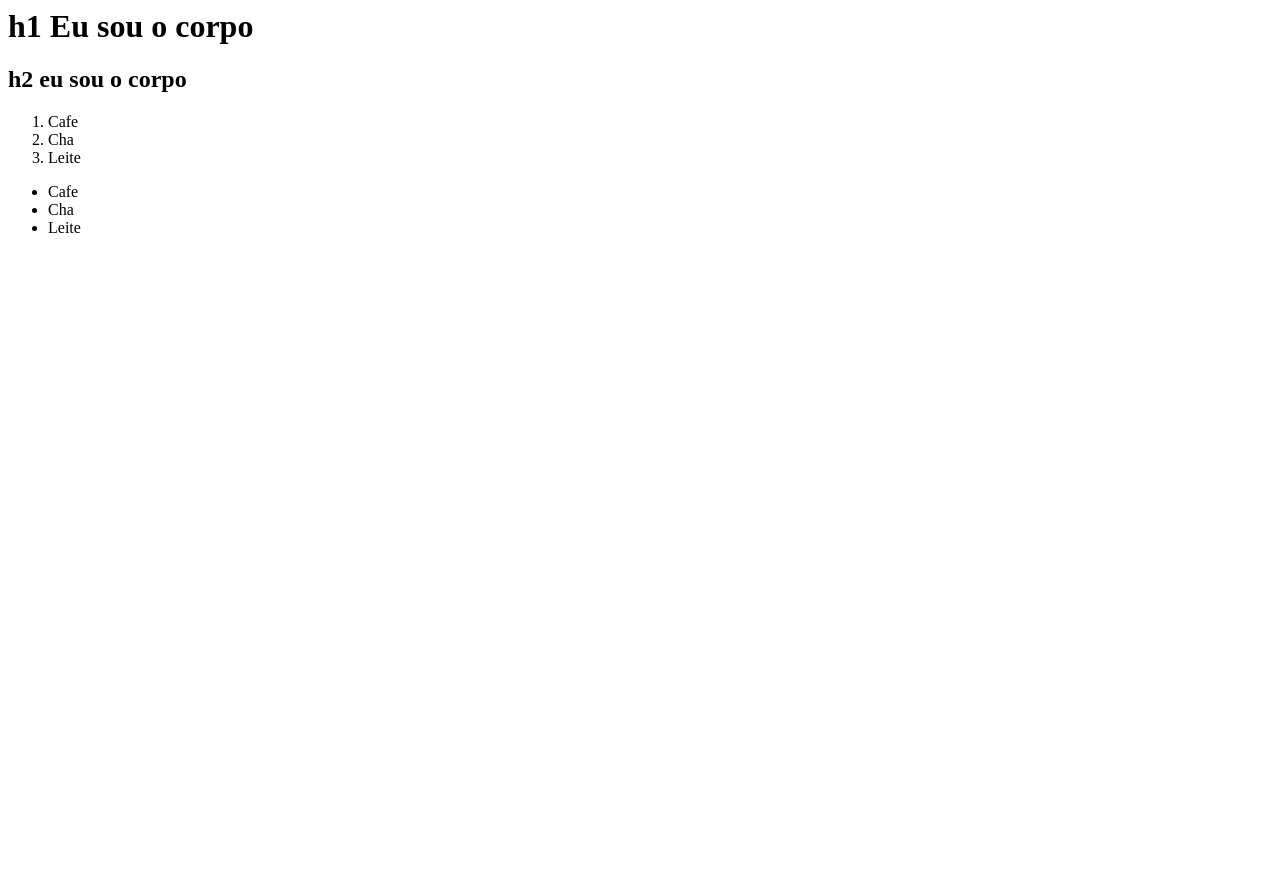
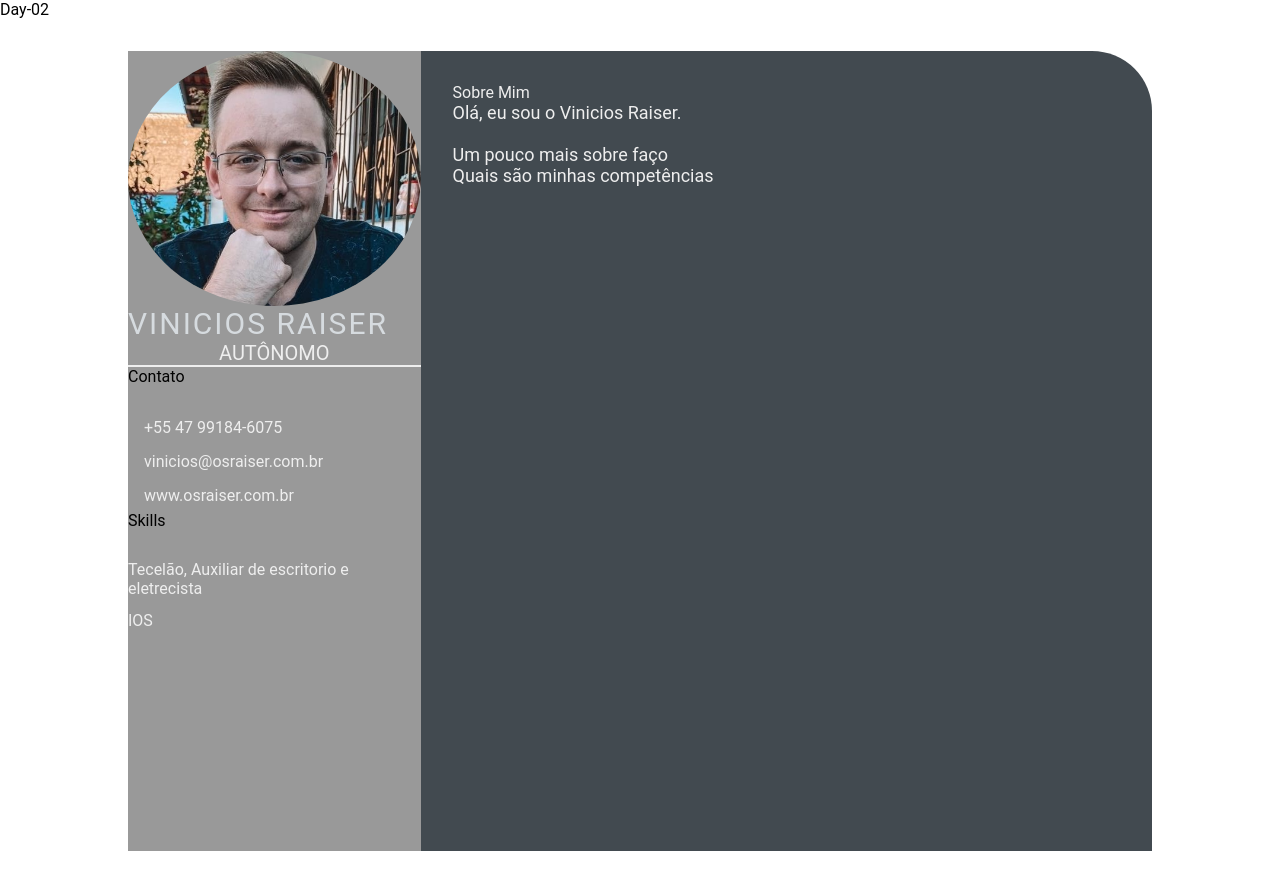
Before and after one commit to Raiservinicios/Raiservinicios.github.io, a plain HTML site: page index.html in a window 1280 px wide. Before the commit the page ends 800 px from the top, so only its background shows below. Drawn offline with Linux system fonts and the light colour scheme.

Commit message:
Day 02 - Curriculo (#4)
* feature: add Curriculo Vinicios.html

* feature: add index.html

```diff
--- a/index.html
+++ b/index.html
@@ -1,20 +1,60 @@
-<html>
-    <head>
-        <title>
-            Olá eu sou a cabeca
-        </title>
-    </head>
-    <body>
-        <h1>h1 Eu sou o corpo</h1>
-        <h2>h2 eu sou o corpo</h2>
-    </body>
-    <ol>
-        <li>Cafe</li>
-        <li>Cha</li>
-        <li>Leite</li>
-    </ol>
-    <ul><li>Cafe</li>
-        <li>Cha</li>
-        <li>Leite</li>
-    </ul>
+Day-02
+<!DOCTYPE html>
+<html lang="en">
+
+<head>
+    <meta charset="UTF-8">
+    <meta http-equiv="X-UA-Compatible" content="IE=edge">
+    <meta name="viewport" content="width=device-width, initial-scale=1.0">
+    <title>Vinicios Raiser CV</title>
+
+    <link rel="stylesheet" href="style.css">
+
+</head>
+
+<body>
+    <main class="resume-contents">
+        <section class="left-section">
+            <section class="left-section-content">
+                <div class="profile">
+                    <img class="profile-image" src="img/profile-image.jpeg" alt="Profile image">
+                    <p class="name">Vinicios Raiser</p>
+                    <p class="profession">Autônomo</p>
+                </div>
+                <div class="contact-info">
+                    <p class="left title">Contato</p>
+                    <ul>
+                        <li><i class="fa fa-phone"></i>+55 47 99184-6075</li>
+                        <li><i class="fa fa-envelope"></i>vinicios@osraiser.com.br</li>
+                        <li><i class="fa fa-globe"></i>www.osraiser.com.br</li>
+                    </ul>
+                </div>
+                <div class="skills">
+                    <p class="left title">Skills</p>
+                    <ul>
+                        <li>
+                            <p>Tecelão, Auxiliar de escritorio e eletrecista</p>
+                        </li>
+                        <li>
+                            <p>IOS</p>
+                        </li>
+                    </ul>
+                </div>
+            </section>
+        </section>
+        <section class="right-section">
+            <div class="right-section-contents">
+                <section class="about gap">
+                    <div class="right-title">Sobre Mim</div>
+                    <p class="about-me-contents">
+                        Olá, eu sou o Vinicios Raiser.<br>
+                        <br> Um pouco mais sobre faço
+                        <br> Quais são minhas competências
+                    </p>
+                </section>
+            </div>
+        </section>
+    </main>
+</body>
+
 </html>
--- /dev/null
+++ b/style.css
@@ -0,0 +1,103 @@
+* {
+    margin: 0;
+    padding: 0;
+    box-sizing: border-box;
+    list-style: none;
+    font-family: 'Roboto', sans-serif;
+}
+
+.resume-contents {
+    min-height: 100vh;
+    width: 80%;
+    margin: 2rem auto;
+    display: grid;
+    grid-template-columns: repeat(7, 1fr);
+}
+
+.left-section {
+    grid-column: span 2;
+    height: 100%;
+    background-color: #999999;
+}
+
+.right-section {
+    grid-column: span 5;
+    height: 100%;
+    background-color: #424a50;
+    border-radius: 0px 60px 0px 0px;
+}
+
+.left-section-contents{
+    padding: 2rem 2rem;
+}
+
+.profile {
+    width: 100%;
+    border-bottom: 2px solid #eeeeee;
+}
+
+.profile .profile-image {
+    width: 100%;
+    border-radius: 100%;
+}
+
+.name {
+    color: #D6DBDF;
+    font-size: 30px;
+    letter-spacing: 2px;
+    text-transform: uppercase;
+}
+
+.profession {
+    color: #eeeeee;
+    font-size: 20px;
+    text-transform: uppercase;
+    text-align: center;
+}
+
+/* .contact-info { border-bottom: 2px solid #1B2631; } */
+.left-title {
+    color: #eeeeee;
+    font-size: 20px;
+}
+
+.contact-info ul {
+    padding-top: 1.5rem;
+}
+
+.contact-info ul li,
+.references ul li {
+    padding: .4rem 0;
+    color: #eeeeee;
+}
+
+.contact-info ul li i,
+.references ul li i {
+    padding-right: 1rem;
+    font-size: 18px;
+    color: #eeeeee;
+}
+
+.skills ul {
+    padding-top: 1.5rem;
+}
+.skills ul li p {
+    padding: .4rem 0;
+    color: #eeeeee;
+}
+
+.right-section-contents {
+    padding: 2rem 2rem;
+}
+
+.right-title {
+    color: #eeeeee;
+}
+
+.gap {
+    padding-bottom: 2rem;
+}
+.about-me-contents {
+    font-size: 18px;
+    color: #eeeeee;
+}
```
Also changed, not shown: img/profile-image.jpeg (added), 1 other file.
